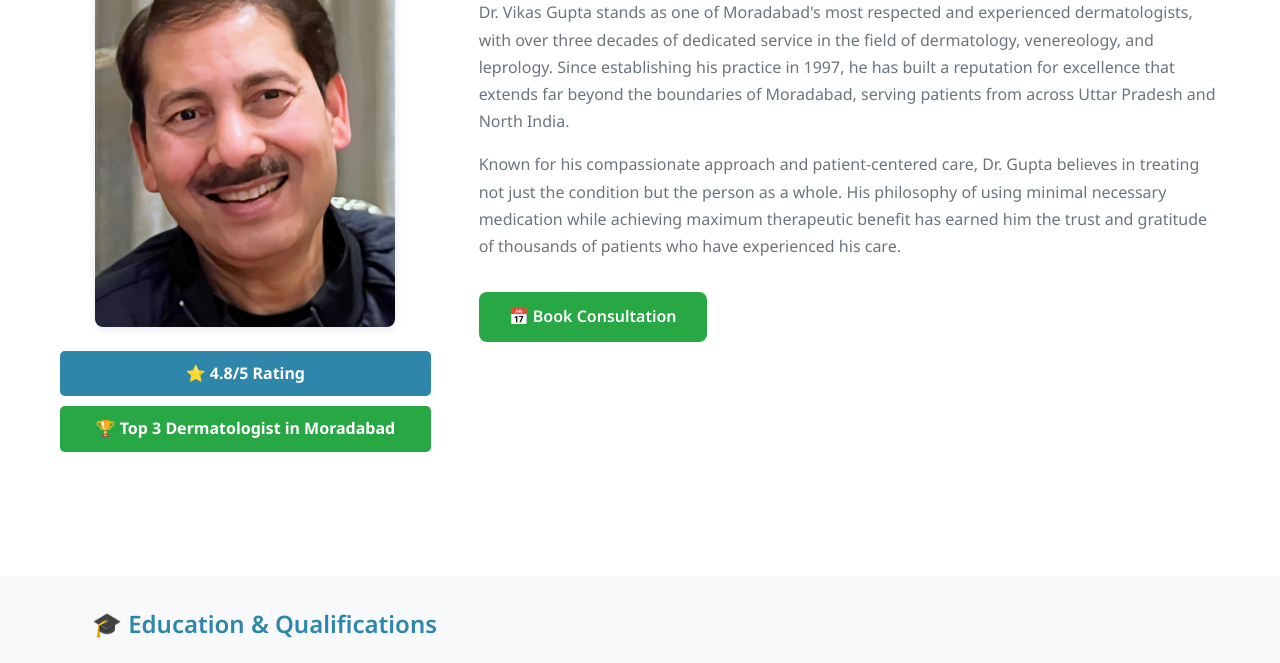
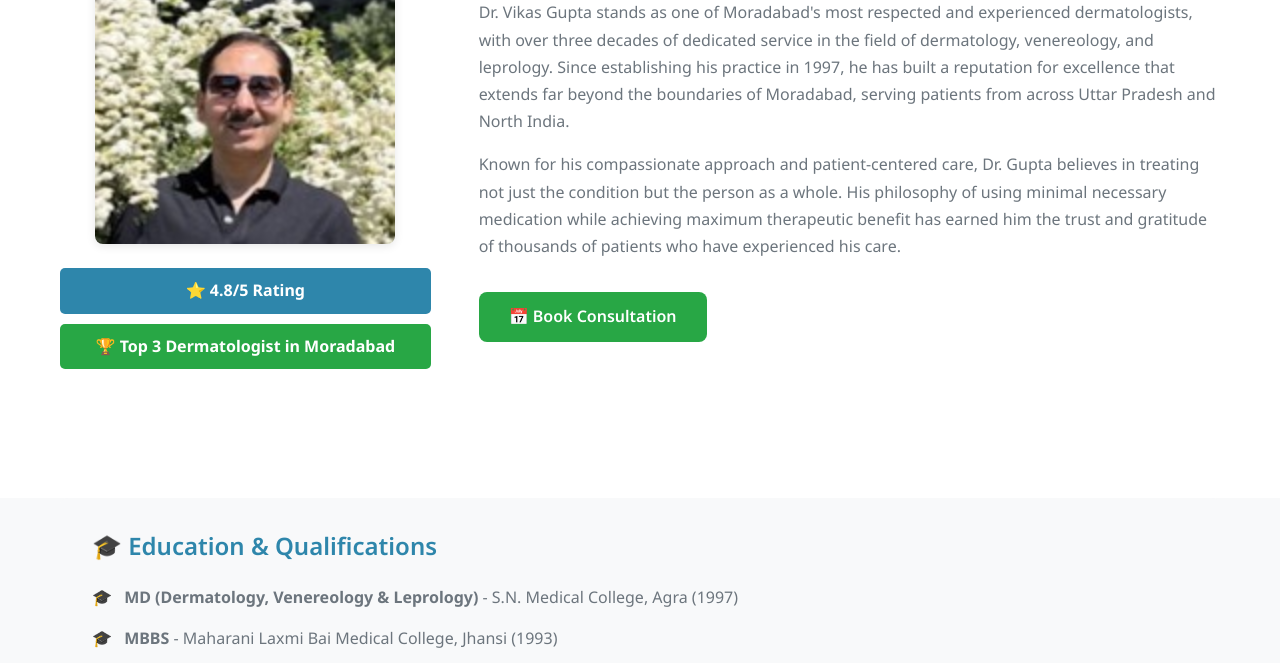
Before and after one commit to g-vansh/dr-vikas-gupta-clinic-site, a plain HTML site: page about.html in a window 1280 px wide. Shown: the part 437-1100 px from the top of the page. Drawn offline with Linux system fonts and the light colour scheme.

Commit message:
Update about

```diff
--- a/about.html
+++ b/about.html
@@ -88,7 +88,7 @@
             <div class="container">
                 <div class="doctor-profile">
                     <div class="doctor-image">
-                        <img src="assets/images/dr-vikas-gupta-profile.jpg" alt="Dr. Vikas Gupta - Dermatologist" loading="lazy">
+                        <img src="assets/images/dr-vikas-gupta-cropped.jpg" alt="Dr. Vikas Gupta - Dermatologist" loading="lazy">
                         <div style="text-align: center; margin-top: 1rem;">
                             <div style="background: var(--primary-color); color: white; padding: 10px; border-radius: 5px; margin-bottom: 10px;">
                                 <strong>
```
Also changed, not shown: assets/images/dr-vikas-gupta-cropped.jpg (added).
